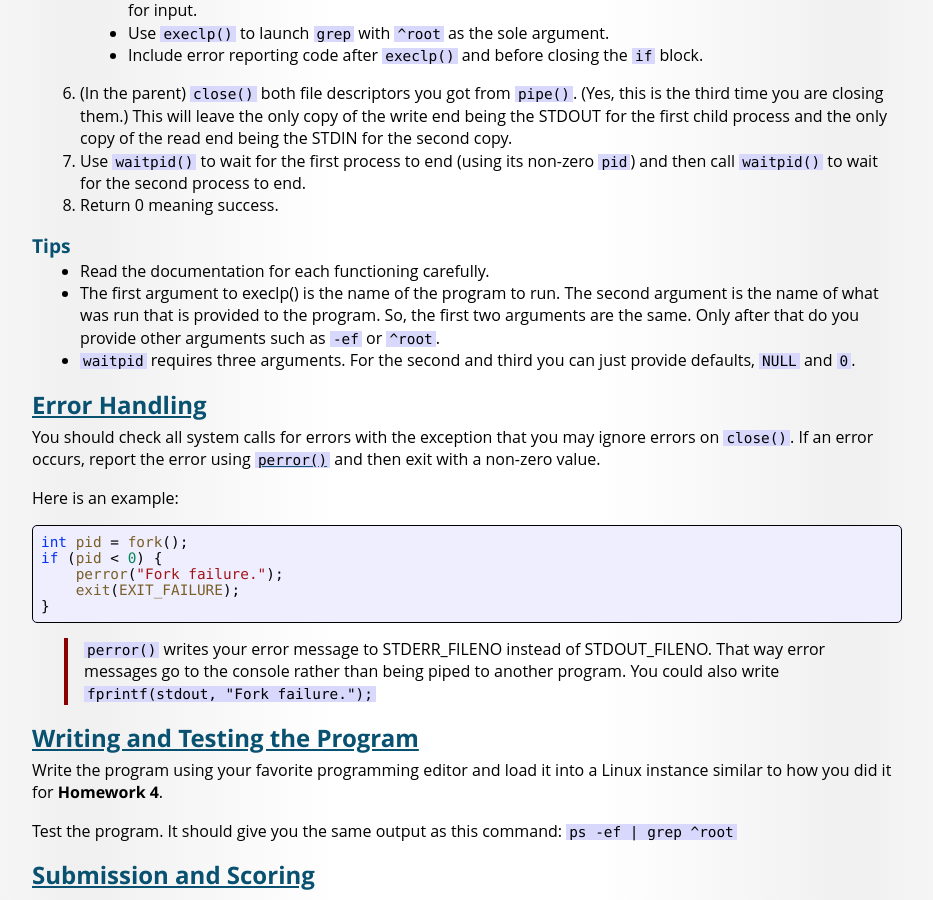
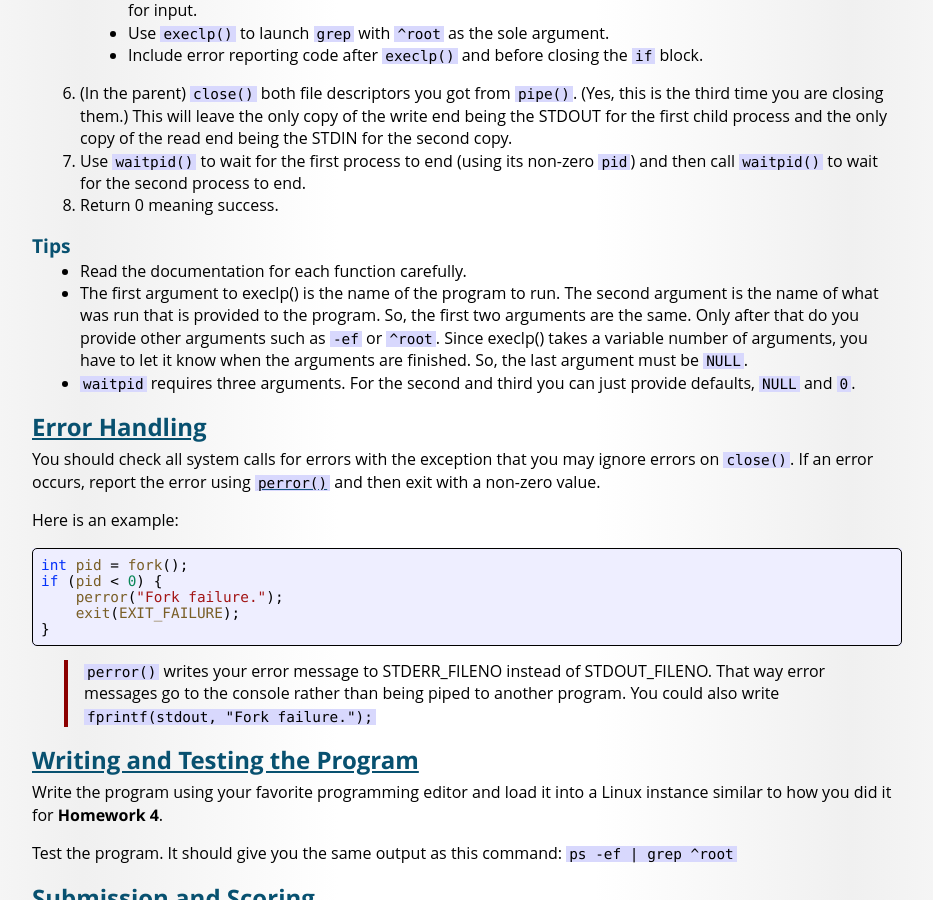
Before and after one commit to BYU-CYBER-344/c344.github.io, a Jekyll site: the page built from Lab-4.md, in a window 1280 px wide and 900 px high, scrolled down 1825 px. Shown: the whole window, without its empty margins (173-1106 px from the left). Built offline with Jekyll 4.4.1, drawn with Linux system fonts in a browser that asks for light colours; some web fonts are replaced; some of the changed text lies outside the part shown.

Commit message:
Final Lab-4

```diff
--- a/Lab-4.md
+++ b/Lab-4.md
@@ -32,7 +32,7 @@ Your program will be based on the `fork()` and `exec()` functions. There are man
 
 In this lab we will do the following:
 * Create a pipe.
-* Create child using fork.
+* Create a child using fork.
 * In the child, connect stdout to the write end of the pipe.
 * In the child, exec to the `ps` program (with appropriate arguments).
 * Create another child using fork.
@@ -62,8 +62,8 @@ Here are the details:
 8. Return 0 meaning success.
 
 ### Tips
-* Read the documentation for each functioning carefully.
-* The first argument to execlp() is the name of the program to run. The second argument is the name of what was run that is provided to the program. So, the first two arguments are the same. Only after that do you provide other arguments such as `-ef` or `^root`.
+* Read the documentation for each function carefully.
+* The first argument to execlp() is the name of the program to run. The second argument is the name of what was run that is provided to the program. So, the first two arguments are the same. Only after that do you provide other arguments such as `-ef` or `^root`. Since execlp() takes a variable number of arguments, you have to let it know when the arguments are finished. So, the last argument must be `NULL`.
 * `waitpid` requires three arguments. For the second and third you can just provide defaults, `NULL` and `0`.
 
 ## Error Handling
```
